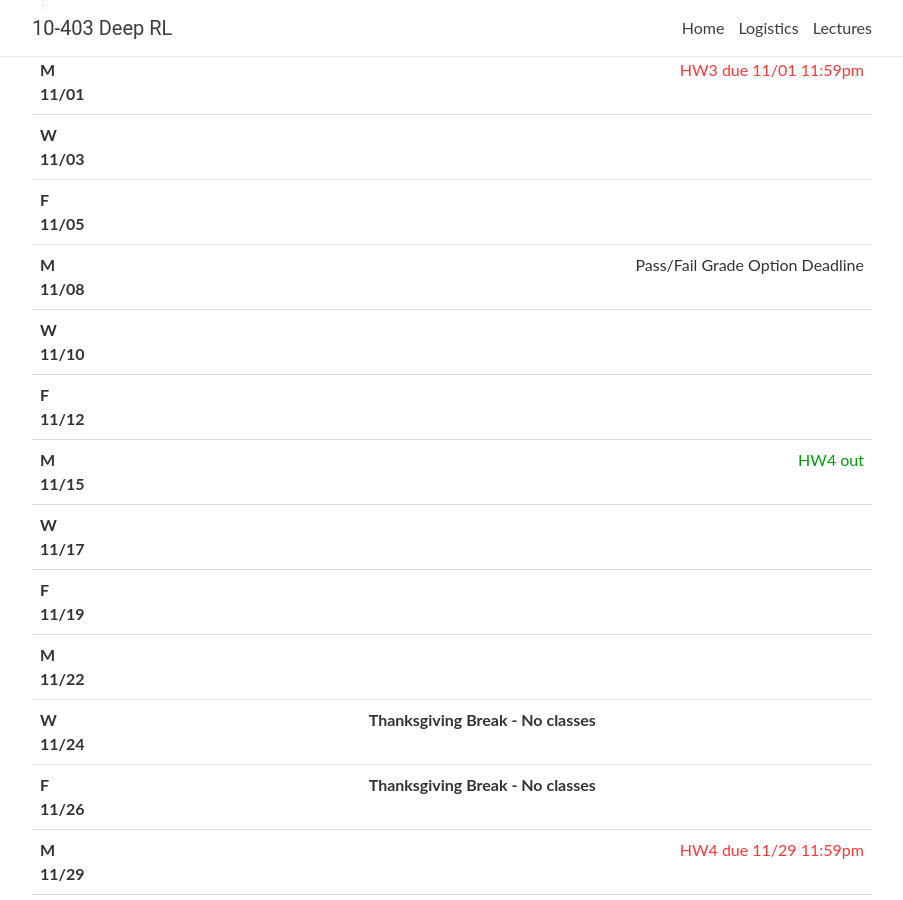
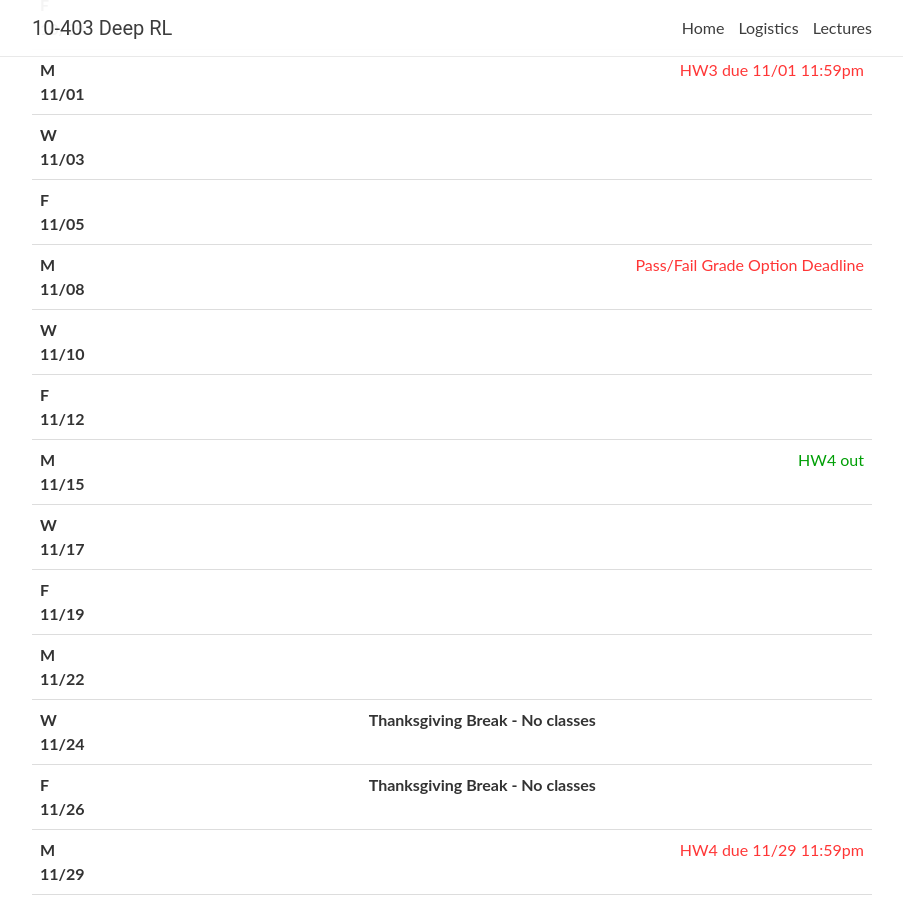
Before and after one commit to cmudeeprl/403website_s22, a Jekyll site: the page built from _pages/lectures.md, in a window 1280 px wide and 900 px high, scrolled down 1919 px. Shown: the whole window, without its empty margins (188-1091 px from the left). Built offline with Jekyll 4.4.1, drawn with Linux system fonts in a browser that asks for light colours; nearby versions of some CDN libraries; comment, search, counter and statistics services are not loaded.

Commit message:
Update lectures.yml

```diff
--- a/_data/lectures.yml
+++ b/_data/lectures.yml
@@ -526,7 +526,7 @@
     # - Eysenbach et al. <a href="https://arxiv.org/pdf/1906.05253.pdf" target="_blank">Search on the Replay Buffer- Bridging Planning and Reinforcement Learning</a>
     # - Savinov et al. <a href="https://arxiv.org/abs/1810.02274" target="_blank">Episodic Curiosity through Reachability</a>
     # - Ecoffet et al. <a href="https://arxiv.org/abs/1901.10995" target="_blank">Go-Explore<span>:</span> a New Approach for Hard-Exploration Problems</a>
-  logistics: <span>Pass/Fail Grade Option Deadline</span>
+  logistics: <span class="deadline">Pass/Fail Grade Option Deadline</span>
 
 - date: W 11/10
   lecturer: Katerina
```
